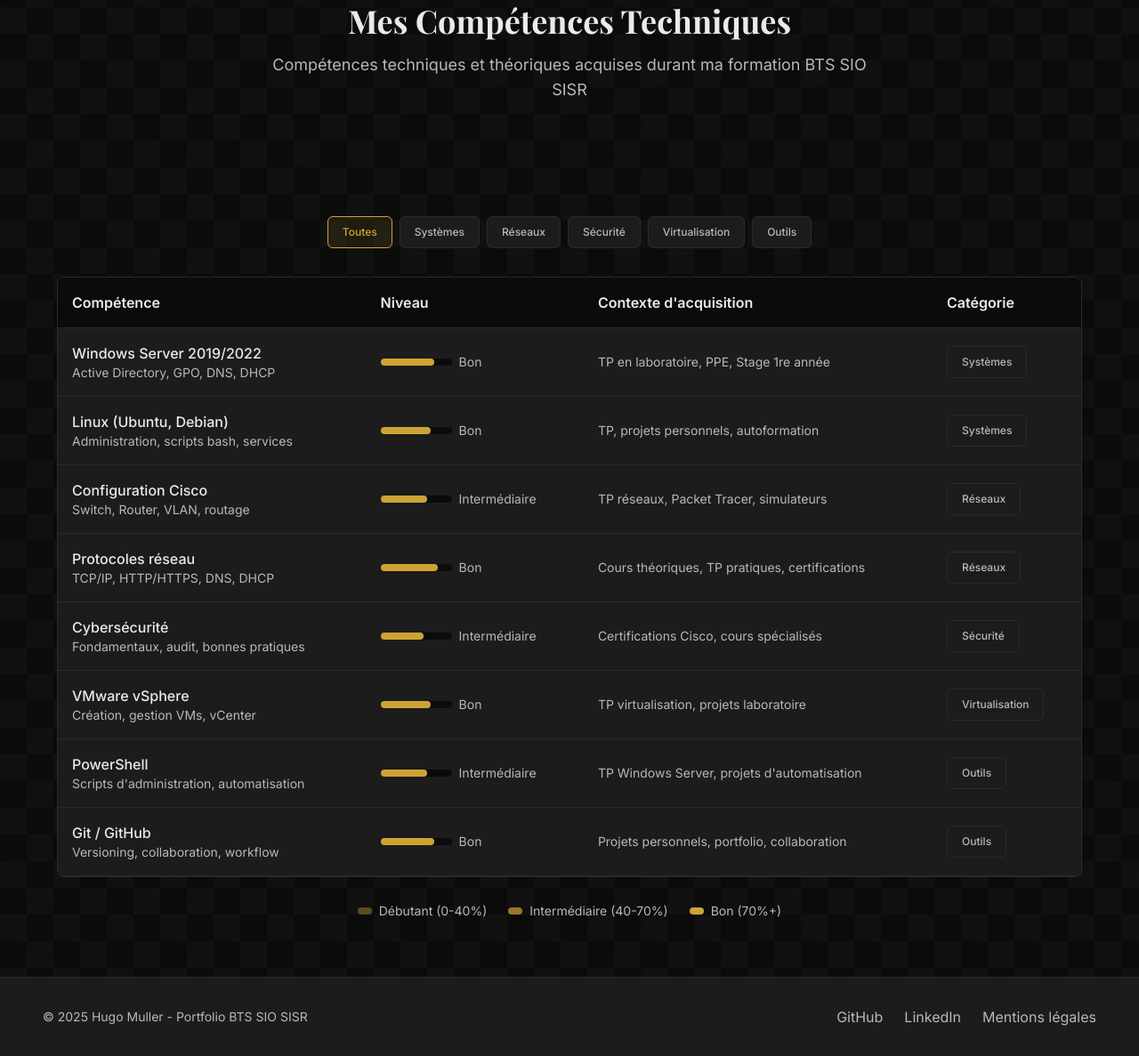
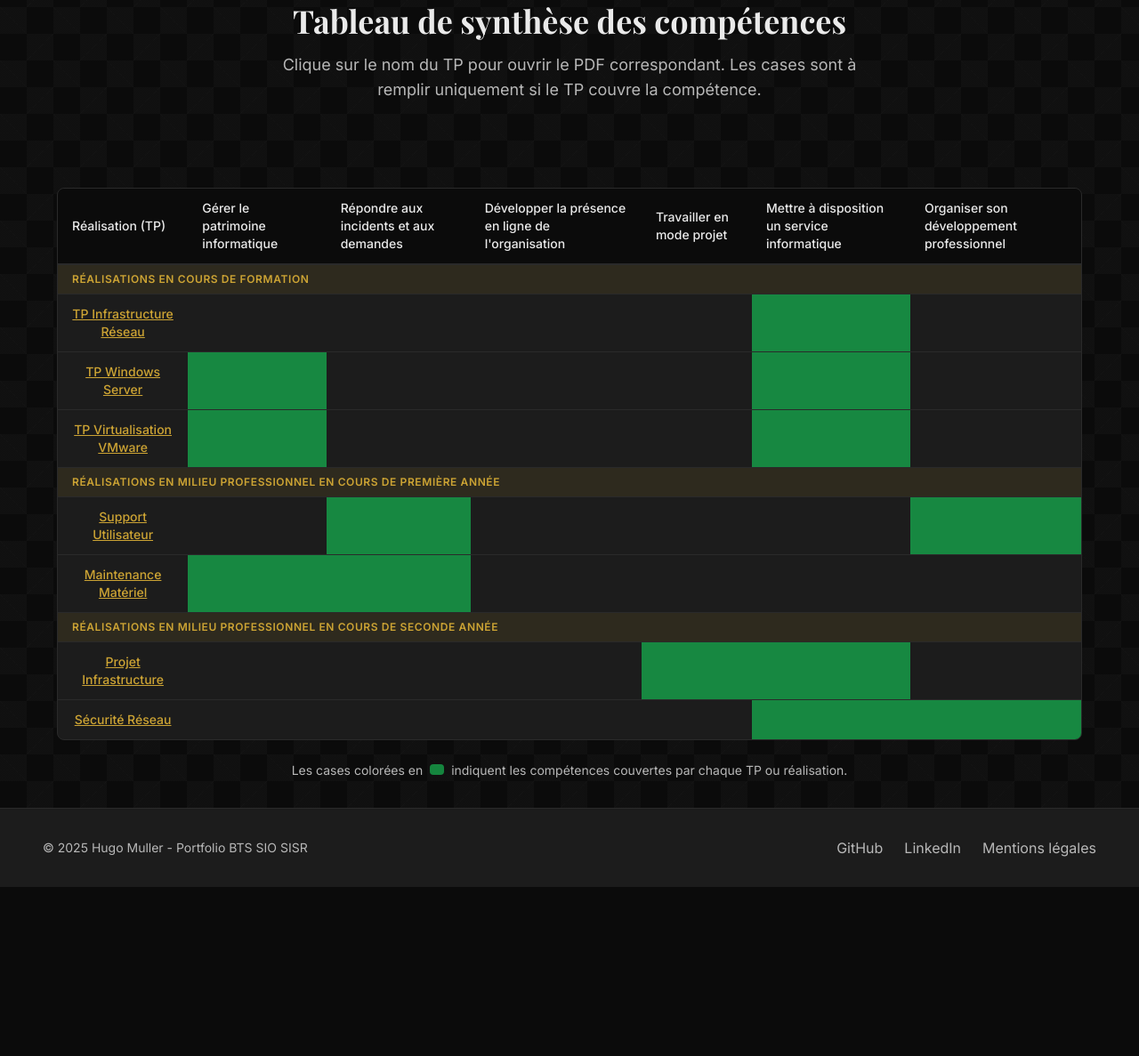
Before and after one commit to Hugo-Mllr/Portfolio, a plain HTML site: page competences.html in a window 1280 px wide. Shown: the part 142-1329 px from the top of the page at 89% size. After the commit the page ends 1139 px from the top, so only its background shows below. Drawn offline with nearby package versions, Linux system fonts and the light colour scheme.

Commit message:
tableau des compétences

```diff
--- a/competences.html
+++ b/competences.html
@@ -125,249 +125,189 @@
       <div class="container">
         <div class="max-w-4xl mx-auto text-center">
           <h2 id="page-title" class="text-3xl md:text-4xl font-display font-bold mb-4 reveal">
-            Mes Compétences Techniques
+            Tableau de synthèse des compétences
           </h2>
           <p class="text-lg text-text-secondary max-w-2xl mx-auto reveal">
-            Compétences techniques et théoriques acquises durant ma formation BTS SIO SISR
+            Clique sur le nom du TP pour ouvrir le PDF correspondant. Les cases sont à remplir uniquement si le TP couvre la compétence.
           </p>
         </div>
       </div>
     </section>
 
-    <!-- Section Compétences -->
-    <section class="py-16" aria-labelledby="competences-title">
+    <!-- Section Tableau des compétences -->
+    <section class="py-8" aria-labelledby="competences-title">
       <div class="container">
         <div class="max-w-6xl mx-auto">
-          <!-- Filtres -->
-          <div class="flex flex-wrap justify-center gap-2 mb-8 reveal">
-            <button class="tag tag-gold competence-filter active" data-filter="all">
-              Toutes
-            </button>
-            <button class="tag competence-filter" data-filter="systemes">
-              Systèmes
-            </button>
-            <button class="tag competence-filter" data-filter="reseaux">
-              Réseaux
-            </button>
-            <button class="tag competence-filter" data-filter="securite">
-              Sécurité
-            </button>
-            <button class="tag competence-filter" data-filter="virtualisation">
-              Virtualisation
-            </button>
-            <button class="tag competence-filter" data-filter="outils">
-              Outils
-            </button>
-          </div>
+          <div class="reveal">
+            <div class="overflow-x-auto rounded-lg border border-border-subtle bg-bg-secondary">
+              <table class="min-w-[980px] w-full border-collapse text-sm" role="table" aria-label="Synthèse des compétences par TP">
+                <caption class="sr-only">
+                  Synthèse des compétences par TP (Réalisation en cours de formation, Stage 1re année, Stage 2e année)
+                </caption>
 
-          <!-- Tableau des compétences -->
-          <div class="reveal">
-            <div class="bg-bg-secondary rounded-lg border border-border-subtle overflow-hidden">
-              <div class="overflow-x-auto">
-                <table class="w-full" role="table" aria-label="Tableau des compétences">
+                <!-- En-têtes -->
                 <thead>
-                    <tr class="bg-bg-primary border-b border-border-subtle">
-                      <th class="text-left p-4 font-semibold text-text-primary">Compétence</th>
-                      <th class="text-left p-4 font-semibold text-text-primary">Niveau</th>
-                      <th class="text-left p-4 font-semibold text-text-primary">Contexte d'acquisition</th>
-                      <th class="text-left p-4 font-semibold text-text-primary">Catégorie</th>
+                  <tr class="bg-bg-primary">
+                    <th scope="col" class="px-4 py-3 text-left font-medium border-b border-border-subtle text-text-primary">
+                      Réalisation (TP)
+                    </th>
+                    <th scope="col" class="px-4 py-3 text-left font-medium border-b border-border-subtle text-text-primary">
+                      Gérer le patrimoine informatique
+                    </th>
+                    <th scope="col" class="px-4 py-3 text-left font-medium border-b border-border-subtle text-text-primary">
+                      Répondre aux incidents et aux demandes
+                    </th>
+                    <th scope="col" class="px-4 py-3 text-left font-medium border-b border-border-subtle text-text-primary">
+                      Développer la présence en ligne de l'organisation
+                    </th>
+                    <th scope="col" class="px-4 py-3 text-left font-medium border-b border-border-subtle text-text-primary">
+                      Travailler en mode projet
+                    </th>
+                    <th scope="col" class="px-4 py-3 text-left font-medium border-b border-border-subtle text-text-primary">
+                      Mettre à disposition un service informatique
+                    </th>
+                    <th scope="col" class="px-4 py-3 text-left font-medium border-b border-border-subtle text-text-primary">
+                      Organiser son développement professionnel
+                    </th>
                   </tr>
                 </thead>
-                  <tbody class="competences-table">
-                    <!-- Systèmes -->
-                    <tr class="border-b border-border-subtle competence-row" data-category="systemes">
-                      <td class="p-4">
-                        <div class="font-medium">Windows Server 2019/2022</div>
-                        <div class="text-sm text-text-secondary">Active Directory, GPO, DNS, DHCP</div>
-                      </td>
-                      <td class="p-4">
-                        <div class="flex items-center space-x-2">
-                          <div class="w-20 bg-bg-primary rounded-full h-2">
-                            <div class="bg-accent-gold h-2 rounded-full" style="width: 75%"></div>
-                          </div>
-                          <span class="text-sm text-text-secondary">Bon</span>
-                        </div>
-                      </td>
-                      <td class="p-4 text-sm text-text-secondary">
-                        TP en laboratoire, PPE, Stage 1re année
-                      </td>
-                      <td class="p-4">
-                        <span class="tag">Systèmes</span>
-                      </td>
+
+                <!-- Groupe 1 : Réalisations en cours de formation -->
+                <tbody>
+                  <tr>
+                    <th scope="colgroup" colspan="7"
+                        class="px-4 py-2 text-left text-xs uppercase tracking-wider text-accent-gold bg-accent-gold/10 border-y border-border-subtle">
+                      Réalisations en cours de formation
+                    </th>
                   </tr>
 
-                    <tr class="border-b border-border-subtle competence-row" data-category="systemes">
-                      <td class="p-4">
-                        <div class="font-medium">Linux (Ubuntu, Debian)</div>
-                        <div class="text-sm text-text-secondary">Administration, scripts bash, services</div>
-                      </td>
-                      <td class="p-4">
-                        <div class="flex items-center space-x-2">
-                          <div class="w-20 bg-bg-primary rounded-full h-2">
-                            <div class="bg-accent-gold h-2 rounded-full" style="width: 70%"></div>
-                          </div>
-                          <span class="text-sm text-text-secondary">Bon</span>
-                        </div>
-                      </td>
-                      <td class="p-4 text-sm text-text-secondary">
-                        TP, projets personnels, autoformation
-                      </td>
-                      <td class="p-4">
-                        <span class="tag">Systèmes</span>
-                      </td>
+                  <tr class="border-b border-border-subtle hover:bg-bg-primary/50 transition-colors">
+                    <th scope="row" class="px-4 py-3 font-medium text-text-primary">
+                      <a href="./docs/TP-Infrastructure-Reseau.pdf" class="text-accent-gold hover:text-accent-gold-hover underline decoration-accent-gold">
+                        TP Infrastructure Réseau
+                      </a>
+                    </th>
+                    <td class="px-2 py-3"></td>
+                    <td class="px-2 py-3"></td>
+                    <td class="px-2 py-3"></td>
+                    <td class="px-2 py-3"></td>
+                    <td class="px-2 py-3 bg-green-600/80"></td>
+                    <td class="px-2 py-3"></td>
                   </tr>
 
-                    <!-- Réseaux -->
-                    <tr class="border-b border-border-subtle competence-row" data-category="reseaux">
-                      <td class="p-4">
-                        <div class="font-medium">Configuration Cisco</div>
-                        <div class="text-sm text-text-secondary">Switch, Router, VLAN, routage</div>
-                      </td>
-                      <td class="p-4">
-                        <div class="flex items-center space-x-2">
-                          <div class="w-20 bg-bg-primary rounded-full h-2">
-                            <div class="bg-accent-gold h-2 rounded-full" style="width: 65%"></div>
-                          </div>
-                          <span class="text-sm text-text-secondary">Intermédiaire</span>
-                        </div>
-                      </td>
-                      <td class="p-4 text-sm text-text-secondary">
-                        TP réseaux, Packet Tracer, simulateurs
-                      </td>
-                      <td class="p-4">
-                        <span class="tag">Réseaux</span>
-                      </td>
+                  <tr class="border-b border-border-subtle hover:bg-bg-primary/50 transition-colors">
+                    <th scope="row" class="px-4 py-3 font-medium text-text-primary">
+                      <a href="./docs/TP-Windows-Server.pdf" class="text-accent-gold hover:text-accent-gold-hover underline decoration-accent-gold">
+                        TP Windows Server
+                      </a>
+                    </th>
+                    <td class="px-2 py-3 bg-green-600/80"></td>
+                    <td class="px-2 py-3"></td>
+                    <td class="px-2 py-3"></td>
+                    <td class="px-2 py-3"></td>
+                    <td class="px-2 py-3 bg-green-600/80"></td>
+                    <td class="px-2 py-3"></td>
                   </tr>
 
-                    <tr class="border-b border-border-subtle competence-row" data-category="reseaux">
-                      <td class="p-4">
-                        <div class="font-medium">Protocoles réseau</div>
-                        <div class="text-sm text-text-secondary">TCP/IP, HTTP/HTTPS, DNS, DHCP</div>
-                      </td>
-                      <td class="p-4">
-                        <div class="flex items-center space-x-2">
-                          <div class="w-20 bg-bg-primary rounded-full h-2">
-                            <div class="bg-accent-gold h-2 rounded-full" style="width: 80%"></div>
-                          </div>
-                          <span class="text-sm text-text-secondary">Bon</span>
-                        </div>
-                      </td>
-                      <td class="p-4 text-sm text-text-secondary">
-                        Cours théoriques, TP pratiques, certifications
-                      </td>
-                      <td class="p-4">
-                        <span class="tag">Réseaux</span>
-                      </td>
+                  <tr class="border-b border-border-subtle hover:bg-bg-primary/50 transition-colors">
+                    <th scope="row" class="px-4 py-3 font-medium text-text-primary">
+                      <a href="./docs/TP-Virtualisation.pdf" class="text-accent-gold hover:text-accent-gold-hover underline decoration-accent-gold">
+                        TP Virtualisation VMware
+                      </a>
+                    </th>
+                    <td class="px-2 py-3 bg-green-600/80"></td>
+                    <td class="px-2 py-3"></td>
+                    <td class="px-2 py-3"></td>
+                    <td class="px-2 py-3"></td>
+                    <td class="px-2 py-3 bg-green-600/80"></td>
+                    <td class="px-2 py-3"></td>
+                  </tr>
+                </tbody>
+
+                <!-- Groupe 2 : Réalisations en milieu pro (1re année) -->
+                <tbody>
+                  <tr>
+                    <th scope="colgroup" colspan="7"
+                        class="px-4 py-2 text-left text-xs uppercase tracking-wider text-accent-gold bg-accent-gold/10 border-y border-border-subtle">
+                      Réalisations en milieu professionnel en cours de première année
+                    </th>
                   </tr>
 
-                    <!-- Sécurité -->
-                    <tr class="border-b border-border-subtle competence-row" data-category="securite">
-                      <td class="p-4">
-                        <div class="font-medium">Cybersécurité</div>
-                        <div class="text-sm text-text-secondary">Fondamentaux, audit, bonnes pratiques</div>
-                      </td>
-                      <td class="p-4">
-                        <div class="flex items-center space-x-2">
-                          <div class="w-20 bg-bg-primary rounded-full h-2">
-                            <div class="bg-accent-gold h-2 rounded-full" style="width: 60%"></div>
-                          </div>
-                          <span class="text-sm text-text-secondary">Intermédiaire</span>
-                        </div>
-                      </td>
-                      <td class="p-4 text-sm text-text-secondary">
-                        Certifications Cisco, cours spécialisés
-                      </td>
-                      <td class="p-4">
-                        <span class="tag">Sécurité</span>
-                      </td>
+                  <tr class="border-b border-border-subtle hover:bg-bg-primary/50 transition-colors">
+                    <th scope="row" class="px-4 py-3 font-medium text-text-primary">
+                      <a href="./docs/Support-Utilisateur.pdf" class="text-accent-gold hover:text-accent-gold-hover underline decoration-accent-gold">
+                        Support Utilisateur
+                      </a>
+                    </th>
+                    <td class="px-2 py-3"></td>
+                    <td class="px-2 py-3 bg-green-600/80"></td>
+                    <td class="px-2 py-3"></td>
+                    <td class="px-2 py-3"></td>
+                    <td class="px-2 py-3"></td>
+                    <td class="px-2 py-3 bg-green-600/80"></td>
                   </tr>
 
-                    <!-- Virtualisation -->
-                    <tr class="border-b border-border-subtle competence-row" data-category="virtualisation">
-                      <td class="p-4">
-                        <div class="font-medium">VMware vSphere</div>
-                        <div class="text-sm text-text-secondary">Création, gestion VMs, vCenter</div>
-                      </td>
-                      <td class="p-4">
-                        <div class="flex items-center space-x-2">
-                          <div class="w-20 bg-bg-primary rounded-full h-2">
-                            <div class="bg-accent-gold h-2 rounded-full" style="width: 70%"></div>
-                          </div>
-                          <span class="text-sm text-text-secondary">Bon</span>
-                        </div>
-                      </td>
-                      <td class="p-4 text-sm text-text-secondary">
-                        TP virtualisation, projets laboratoire
-                      </td>
-                      <td class="p-4">
-                        <span class="tag">Virtualisation</span>
-                      </td>
+                  <tr class="border-b border-border-subtle hover:bg-bg-primary/50 transition-colors">
+                    <th scope="row" class="px-4 py-3 font-medium text-text-primary">
+                      <a href="./docs/Maintenance-Materiel.pdf" class="text-accent-gold hover:text-accent-gold-hover underline decoration-accent-gold">
+                        Maintenance Matériel
+                      </a>
+                    </th>
+                    <td class="px-2 py-3 bg-green-600/80"></td>
+                    <td class="px-2 py-3 bg-green-600/80"></td>
+                    <td class="px-2 py-3"></td>
+                    <td class="px-2 py-3"></td>
+                    <td class="px-2 py-3"></td>
+                    <td class="px-2 py-3"></td>
+                  </tr>
+                </tbody>
+
+                <!-- Groupe 3 : Réalisations en milieu pro (2e année) -->
+                <tbody>
+                  <tr>
+                    <th scope="colgroup" colspan="7"
+                        class="px-4 py-2 text-left text-xs uppercase tracking-wider text-accent-gold bg-accent-gold/10 border-y border-border-subtle">
+                      Réalisations en milieu professionnel en cours de seconde année
+                    </th>
                   </tr>
 
-                    <!-- Outils -->
-                    <tr class="border-b border-border-subtle competence-row" data-category="outils">
-                      <td class="p-4">
-                        <div class="font-medium">PowerShell</div>
-                        <div class="text-sm text-text-secondary">Scripts d'administration, automatisation</div>
-                      </td>
-                      <td class="p-4">
-                        <div class="flex items-center space-x-2">
-                          <div class="w-20 bg-bg-primary rounded-full h-2">
-                            <div class="bg-accent-gold h-2 rounded-full" style="width: 65%"></div>
-                          </div>
-                          <span class="text-sm text-text-secondary">Intermédiaire</span>
-                        </div>
-                      </td>
-                      <td class="p-4 text-sm text-text-secondary">
-                        TP Windows Server, projets d'automatisation
-                      </td>
-                      <td class="p-4">
-                        <span class="tag">Outils</span>
-                      </td>
+                  <tr class="border-b border-border-subtle hover:bg-bg-primary/50 transition-colors">
+                    <th scope="row" class="px-4 py-3 font-medium text-text-primary">
+                      <a href="./docs/Projet-Infrastructure.pdf" class="text-accent-gold hover:text-accent-gold-hover underline decoration-accent-gold">
+                        Projet Infrastructure
+                      </a>
+                    </th>
+                    <td class="px-2 py-3"></td>
+                    <td class="px-2 py-3"></td>
+                    <td class="px-2 py-3"></td>
+                    <td class="px-2 py-3 bg-green-600/80"></td>
+                    <td class="px-2 py-3 bg-green-600/80"></td>
+                    <td class="px-2 py-3"></td>
                   </tr>
 
-                    <tr class="border-b border-border-subtle competence-row" data-category="outils">
-                      <td class="p-4">
-                        <div class="font-medium">Git / GitHub</div>
-                        <div class="text-sm text-text-secondary">Versioning, collaboration, workflow</div>
-                      </td>
-                      <td class="p-4">
-                        <div class="flex items-center space-x-2">
-                          <div class="w-20 bg-bg-primary rounded-full h-2">
-                            <div class="bg-accent-gold h-2 rounded-full" style="width: 75%"></div>
-                          </div>
-                          <span class="text-sm text-text-secondary">Bon</span>
-                        </div>
-                      </td>
-                      <td class="p-4 text-sm text-text-secondary">
-                        Projets personnels, portfolio, collaboration
-                      </td>
-                      <td class="p-4">
-                        <span class="tag">Outils</span>
-                      </td>
+                  <tr class="hover:bg-bg-primary/50 transition-colors">
+                    <th scope="row" class="px-4 py-3 font-medium text-text-primary">
+                      <a href="./docs/Securite-Reseau.pdf" class="text-accent-gold hover:text-accent-gold-hover underline decoration-accent-gold">
+                        Sécurité Réseau
+                      </a>
+                    </th>
+                    <td class="px-2 py-3"></td>
+                    <td class="px-2 py-3"></td>
+                    <td class="px-2 py-3"></td>
+                    <td class="px-2 py-3"></td>
+                    <td class="px-2 py-3 bg-green-600/80"></td>
+                    <td class="px-2 py-3 bg-green-600/80"></td>
                   </tr>
                 </tbody>
               </table>
             </div>
           </div>
-          </div>
 
-          <!-- Légende niveaux -->
+          <!-- Note explicative -->
           <div class="mt-6 text-center reveal">
-            <div class="inline-flex items-center space-x-6 text-sm text-text-secondary">
-              <div class="flex items-center space-x-2">
-                <div class="w-4 h-2 bg-accent-gold rounded" style="opacity: 0.4"></div>
-                <span>Débutant (0-40%)</span>
-              </div>
-              <div class="flex items-center space-x-2">
-                <div class="w-4 h-2 bg-accent-gold rounded" style="opacity: 0.7"></div>
-                <span>Intermédiaire (40-70%)</span>
-              </div>
-              <div class="flex items-center space-x-2">
-                <div class="w-4 h-2 bg-accent-gold rounded"></div>
-                <span>Bon (70%+)</span>
-              </div>
-            </div>
+            <p class="text-sm text-text-secondary">
+              Les cases colorées en <span class="inline-block w-4 h-3 bg-green-600/80 rounded mx-1"></span> indiquent les compétences couvertes par chaque TP ou réalisation.
+            </p>
           </div>
         </div>
       </div>
```
Lines whose indentation alone changed are shown as unchanged.
